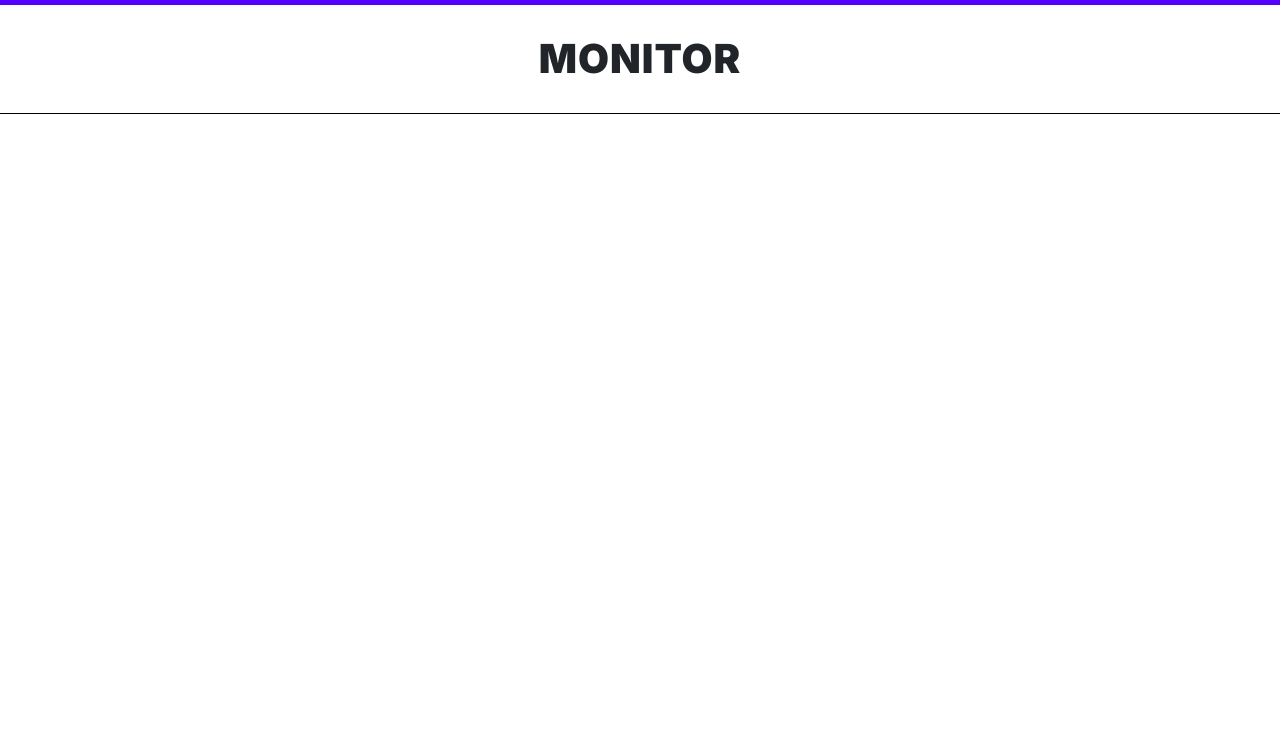
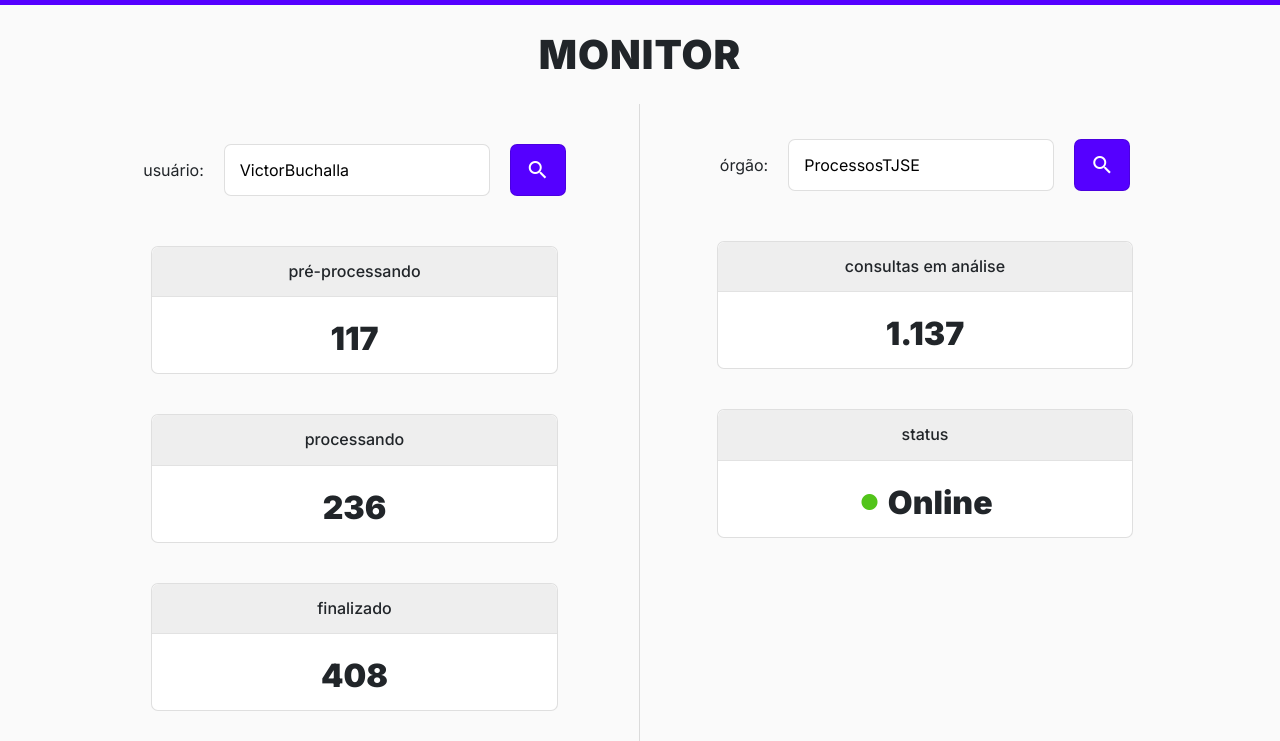
Before and after one commit to rpriolo/enterprise-connection-idwall, a plain HTML site: page monitor.html in a window 1280 px wide. Shown: the part 60-801 px from the top of the page. Drawn offline with nearby package versions, Linux system fonts and the light colour scheme.

Commit message:
Finalização da tela 'Monitor'

```diff
--- a/css/common.css
+++ b/css/common.css
@@ -1,5 +1,6 @@
 body {
     font-family: 'Inter', sans-serif;
+    background-color: #fafafa;
 }
 
 .navbar-custom {
@@ -31,9 +32,11 @@ body {
 .titulo-pagina {
     display: flex;
     justify-content: center;
-    padding: 30px;
+    margin: 65px 0 0 0;
+    /* padding: 30px 2% 2% 2%; */
+    padding: 2%;
     font-weight: 900;
     letter-spacing: 1px;
     text-transform: uppercase;
-    border-bottom: 1px solid black;
+    /* border-bottom: 1px solid rgba(0, 0, 0, 0.172); */
 }
--- a/css/monitor.css
+++ b/css/monitor.css
@@ -0,0 +1,96 @@
+.coluna-usuario {
+    margin: auto;
+    padding: 30px;
+    position: relative;
+}
+
+@media(min-width: 992px) {
+.coluna-usuario {
+    border-right: 1px solid rgba(0, 0, 0, 0.125);
+}
+}
+
+@media(max-width: 991px) {
+.coluna-usuario {
+    border-bottom: 1px solid rgba(0, 0, 0, 0.125);
+}
+}
+
+
+.div-pesquisa {
+    padding: 0;
+    display: flex;
+    justify-content: space-around;
+}
+
+.pesquisa {
+    display: flex;
+    align-items: center;
+    justify-content: center;
+}
+
+.barra-pesquisa {
+    width: 100%;
+}
+
+.item-form {
+    margin: 10px 0 10px 20px;
+    border: 1px solid rgba(0, 0, 0, 0.125);
+    border-radius: 7px;
+    height: 37px;
+    padding: 25px 15px;
+}
+
+button, .botao-pesquisa {
+    background-color: #5500FF;
+    display: flex;
+    justify-content: center;
+    align-items: center;
+}
+
+.material-icons {
+    color: white;
+}
+
+.div-info {
+    padding: 0;
+    margin: 0;
+
+}
+.card {
+    width: 80%;
+    margin: auto;
+    /* margin-top: 50px; */
+    margin-top: 2.5em;
+    /* margin-bottom: 20px; */
+    text-align: center;
+    border-radius: 7px;
+}
+
+.card-body {
+    padding: 0;
+    border-radius: 7px;
+}
+
+.card-title {
+    background-color: #eeeeee;
+    padding: 15px;
+    border-bottom: 1px solid rgba(0, 0, 0, .05);
+    border-radius: 7px 7px 0 0;
+    font-size: 1em;
+    text-transform: lowercase;
+}
+
+.card-text {
+    padding: 10px;
+    font-size: 2em;
+    font-weight: 900;
+}
+
+.coluna-orgao {
+    padding: 25px;
+}
+
+.status-icon {
+    color: #52C41A;
+}
--- a/monitor.html
+++ b/monitor.html
@@ -11,16 +11,19 @@
     <link rel="preconnect" href="https://fonts.googleapis.com">
     <link rel="preconnect" href="https://fonts.gstatic.com" crossorigin>
     <link href="https://fonts.googleapis.com/css2?family=Inter:wght@100;200;300;400;500;600;700;800;900&display=swap" rel="stylesheet">
-    <!-- Estilização personalizada -->
+    <!-- Google Icons -->
+    <link href="https://fonts.googleapis.com/icon?family=Material+Icons" rel="stylesheet">
+    <!-- Estilização personaliz ada -->
     <link rel="stylesheet" href="./css/common.css">
     <link rel="stylesheet" href="./css/monitor.css">
+
     <title>idwall - monitor</title>
 </head>
 
 <body>
 
     <header>
-        <nav class="navbar navbar-expand-lg navbar-custom navbar-dark">
+        <nav class="navbar navbar-expand-lg navbar-custom navbar-dark fixed-top">
             <div class="container-fluid">
                 <a class="navbar-brand" href="#">
                     <img src="./imagens/logo-min.png" alt="">
@@ -69,6 +72,79 @@
 
     <main>
         <h1 class="titulo-pagina">Monitor</h1>
+
+        <div class="container">
+            <div class="row">
+                <div class="col-lg-6 coluna-usuario">
+                    <div class="container div-pesquisa">
+                        <form class="pesquisa">
+                            <label for="usuario">usuário:</label>
+                            <input type="text" id="usuario" class="barra-pesquisa item-form" value="VictorBuchalla">
+                            <button type="submit" value="buscar" class="botao-pesquisa item-form">
+                                <span class="material-icons">search</span>
+                            </button>
+                        </form>
+                    </div>
+
+                    <div class="container div-info">
+                        <div class="card">
+                            <div class="card-body">
+                                <h5 class="card-title">Pré-processando</h5>
+                                <p class="card-text">117</p>
+                            </div>
+                        </div>
+                        <div class="card">
+                            <div class="card-body">
+                                <h5 class="card-title">Processando</h5>
+                                <p class="card-text">236</p>
+                            </div>
+                        </div>
+                        <div class="card">
+                            <div class="card-body">
+                                <h5 class="card-title">Finalizado</h5>
+                                <p class="card-text">408</p>
+                            </div>
+                        </div>
+                    </div>
+
+                </div>
+
+
+
+
+                <div class="col-lg-6 coluna-orgao">
+                    <div class="container div-pesquisa">
+                        <form class="pesquisa">
+                            <label for="usuario">órgão:</label>
+                            <input type="text" id="usuario" class="barra-pesquisa item-form" value="ProcessosTJSE">
+                            <button type="submit" value="buscar" class="botao-pesquisa item-form">
+                                <span class="material-icons">search</span>
+                            </button>
+                        </form>
+                    </div>
+
+                    <div class="container div-info">
+                        <div class="card">
+                            <div class="card-body">
+                                <h5 class="card-title">Consultas em análise</h5>
+                                <p class="card-text">1.137</p>
+                            </div>
+                        </div>
+                        <div class="card">
+                            <div class="card-body">
+                                <h5 class="card-title">status</h5>
+                                <p class="card-text">
+                                    <span class="material-icons status-icon">fiber_manual_record</span>
+                                    Online
+                                </p>
+                            </div>
+                        </div>
+                    </div>
+
+                </div>
+            </div>
+
+        </div>
     </main>
 
     <script src="https://cdn.jsdelivr.net/npm/bootstrap@5.1.3/dist/js/bootstrap.bundle.min.js"
```
